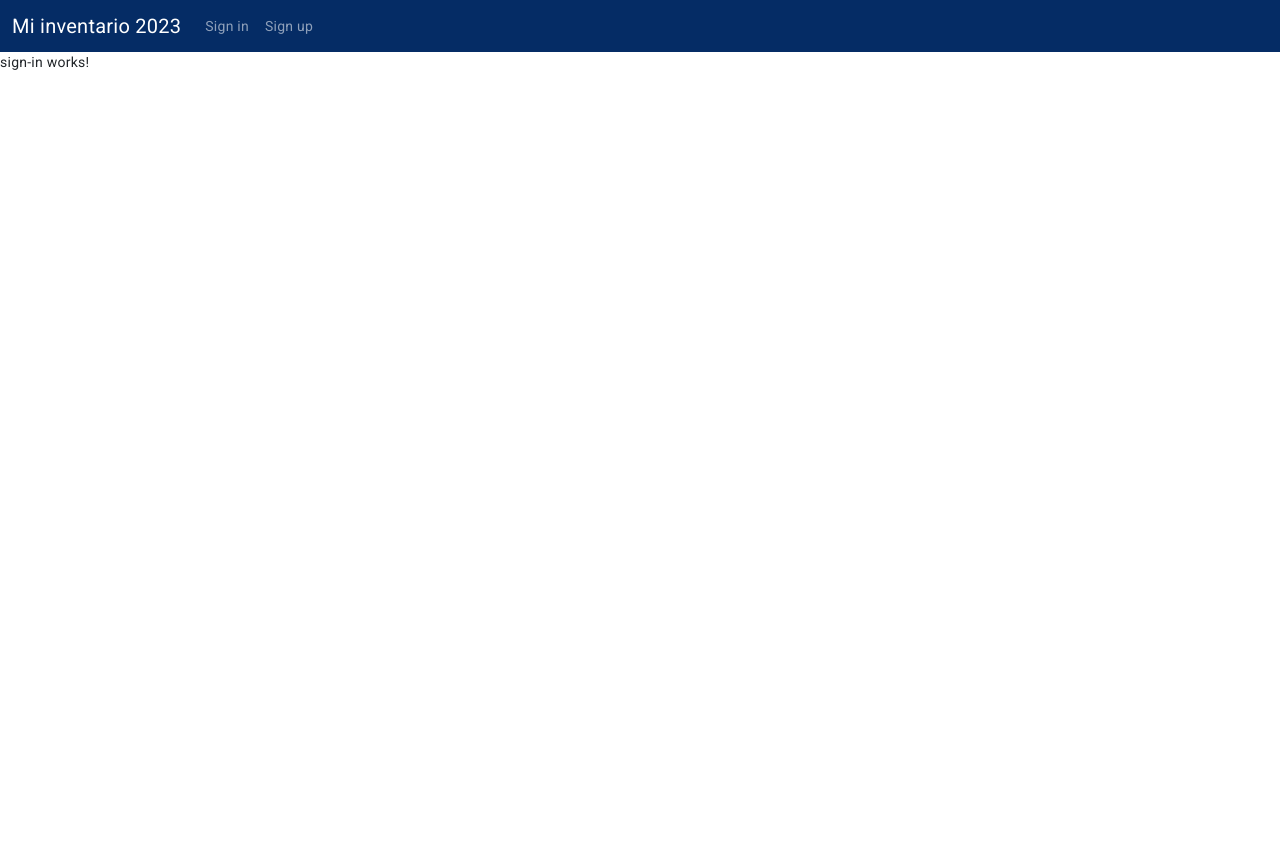
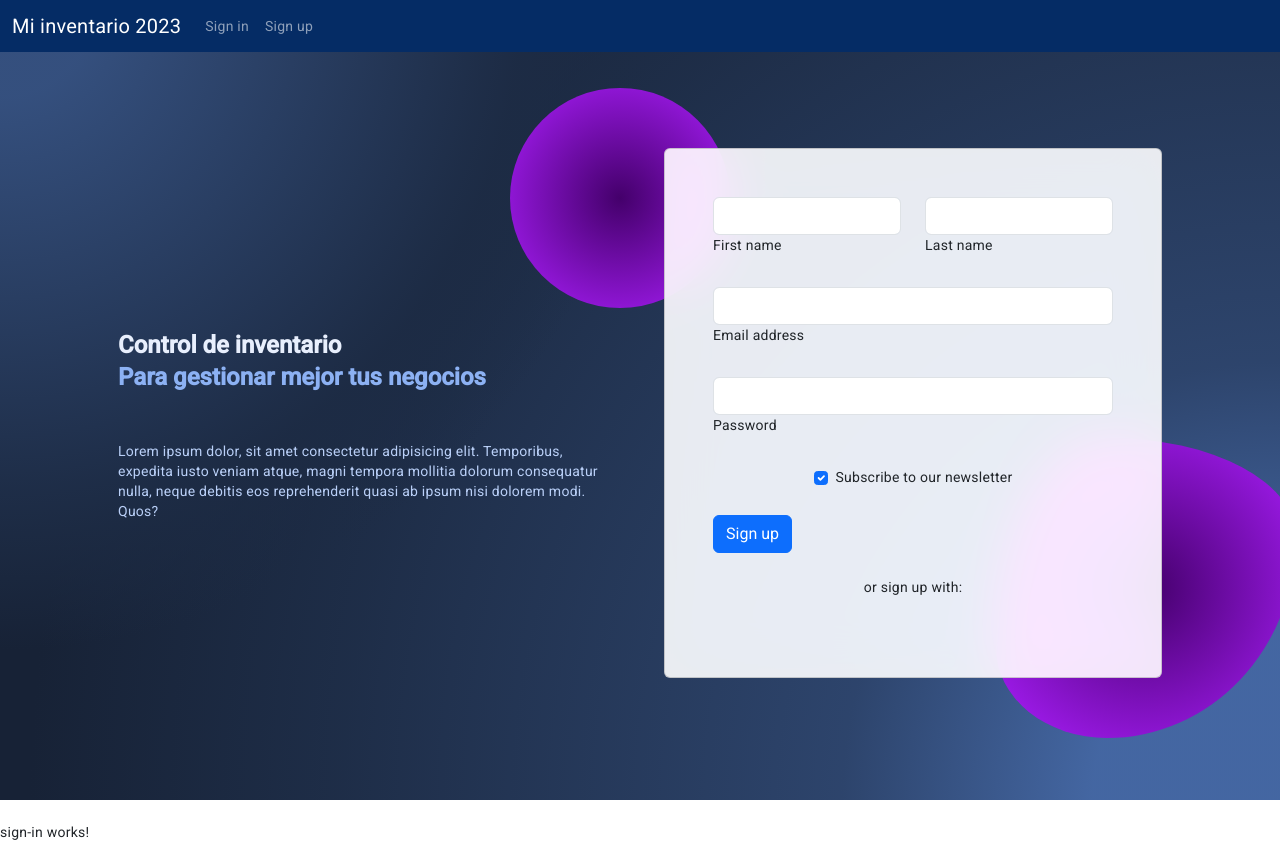
Before and after one commit to JonatanBarcenas/ANG7_Jonatan_Barcenas, an Angular app in the folder GymManagerFront/: page /sign-in in a window 1280 px wide. Before the commit the page ends 800 px from the top, so only its background shows below. Built offline with nearby package versions, Linux system fonts and the light colour scheme.

Commit message:
Tutorial 7

```diff
--- a/GymManagerFront/src/app/share/init-layout/init-layout.component.html
+++ b/GymManagerFront/src/app/share/init-layout/init-layout.component.html
@@ -1,2 +1,98 @@
 <app-navbar></app-navbar>
+
+<!-- Section: Design Block -->
+<div class="background-radial-gradient"></div>
+<section class="overflow-hidden">
+
+    <div class="container px-4 py-5 px-md-5 text-center text-lg-start my-5">
+      <div class="row gx-lg-5 align-items-center mb-5">
+        <div class="col-lg-6 mb-5 mb-lg-0" style="z-index: 10">
+          <h1 class="my-5 display-5 fw-bold ls-tight" style="color: hsl(218, 81%, 95%)">
+            Control de inventario <br />
+            <span style="color: hsl(218, 81%, 75%)">Para gestionar mejor tus negocios</span>
+          </h1>
+          <p class="mb-4 opacity-70" style="color: hsl(218, 81%, 85%)">
+            Lorem ipsum dolor, sit amet consectetur adipisicing elit.
+            Temporibus, expedita iusto veniam atque, magni tempora mollitia
+            dolorum consequatur nulla, neque debitis eos reprehenderit quasi
+            ab ipsum nisi dolorem modi. Quos?
+          </p>
+        </div>
+
+        <div class="col-lg-6 mb-5 mb-lg-0 position-relative">
+          <div id="radius-shape-1" class="position-absolute rounded-circle shadow-5-strong"></div>
+          <div id="radius-shape-2" class="position-absolute shadow-5-strong"></div>
+
+          <div class="card bg-glass">
+            <div class="card-body px-4 py-5 px-md-5">
+              <form>
+                <!-- 2 column grid layout with text inputs for the first and last names -->
+                <div class="row">
+                  <div class="col-md-6 mb-4">
+                    <div class="form-outline">
+                      <input type="text" id="form3Example1" class="form-control" />
+                      <label class="form-label" for="form3Example1">First name</label>
+                    </div>
+                  </div>
+                  <div class="col-md-6 mb-4">
+                    <div class="form-outline">
+                      <input type="text" id="form3Example2" class="form-control" />
+                      <label class="form-label" for="form3Example2">Last name</label>
+                    </div>
+                  </div>
+                </div>
+
+                <!-- Email input -->
+                <div class="form-outline mb-4">
+                  <input type="email" id="form3Example3" class="form-control" />
+                  <label class="form-label" for="form3Example3">Email address</label>
+                </div>
+
+                <!-- Password input -->
+                <div class="form-outline mb-4">
+                  <input type="password" id="form3Example4" class="form-control" />
+                  <label class="form-label" for="form3Example4">Password</label>
+                </div>
+
+                <!-- Checkbox -->
+                <div class="form-check d-flex justify-content-center mb-4">
+                  <input class="form-check-input me-2" type="checkbox" value="" id="form2Example33" checked />
+                  <label class="form-check-label" for="form2Example33">
+                    Subscribe to our newsletter
+                  </label>
+                </div>
+
+                <!-- Submit button -->
+                <button type="submit" class="btn btn-primary btn-block mb-4">
+                  Sign up
+                </button>
+
+                <!-- Register buttons -->
+                <div class="text-center">
+                  <p>or sign up with:</p>
+                  <button type="button" class="btn btn-link btn-floating mx-1">
+                    <i class="fab fa-facebook-f"></i>
+                  </button>
+
+                  <button type="button" class="btn btn-link btn-floating mx-1">
+                    <i class="fab fa-google"></i>
+                  </button>
+
+                  <button type="button" class="btn btn-link btn-floating mx-1">
+                    <i class="fab fa-twitter"></i>
+                  </button>
+
+                  <button type="button" class="btn btn-link btn-floating mx-1">
+                    <i class="fab fa-github"></i>
+                  </button>
+                </div>
+              </form>
+            </div>
+          </div>
+        </div>
+      </div>
+    </div>
+  </section>
+  <!-- Section: Design Block -->
+
 <router-outlet></router-outlet>
--- a/GymManagerFront/src/app/share/init-layout/init-layout.component.scss
+++ b/GymManagerFront/src/app/share/init-layout/init-layout.component.scss
@@ -0,0 +1,44 @@
+.background-radial-gradient {
+    width: 100%;
+    height: 100%;
+    z-index: -10;
+    top: 0;
+    position: fixed;
+    background-color: hsl(218, 41%, 15%);
+    background-image: radial-gradient(650px circle at 0% 0%,
+        hsl(218, 41%, 35%) 15%,
+        hsl(218, 41%, 30%) 35%,
+        hsl(218, 41%, 20%) 75%,
+        hsl(218, 41%, 19%) 80%,
+        transparent 100%),
+      radial-gradient(1250px circle at 100% 100%,
+        hsl(218, 41%, 45%) 15%,
+        hsl(218, 41%, 30%) 35%,
+        hsl(218, 41%, 20%) 75%,
+        hsl(218, 41%, 19%) 80%,
+        transparent 100%);
+  }
+
+  #radius-shape-1 {
+    height: 220px;
+    width: 220px;
+    top: -60px;
+    left: -130px;
+    background: radial-gradient(#44006b, #ad1fff);
+    overflow: hidden;
+  }
+
+  #radius-shape-2 {
+    border-radius: 38% 62% 63% 37% / 70% 33% 67% 30%;
+    bottom: -60px;
+    right: -110px;
+    width: 300px;
+    height: 300px;
+    background: radial-gradient(#44006b, #ad1fff);
+    overflow: hidden;
+  }
+
+  .bg-glass {
+    background-color: hsla(0, 0%, 100%, 0.9) !important;
+    backdrop-filter: saturate(200%) blur(25px);
+  }
--- a/GymManagerFront/src/app/share/navbar/navbar.component.html
+++ b/GymManagerFront/src/app/share/navbar/navbar.component.html
@@ -13,7 +13,6 @@
             <a class="nav-link" [routerLink]="['/sign-up']">Sign up</a>
           </li>
         </ul>
-
       </div>
     </div>
   </nav>
```
